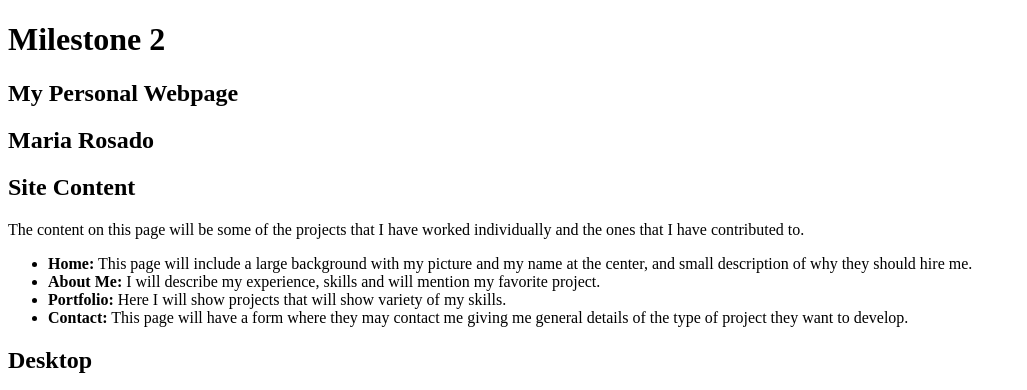
After one commit to mrosado2/soloparami, a PHP site: page /documentation/milestone-2.php in a window 1280 px wide. The commit adds this page. Shown: the top 390 px of the page, without its empty margins (0-1027 px from the left). Run offline with PHP 8.4, Linux system fonts and the light colour scheme; a stand-in replaces the project's code that opens the database connection.

```diff
--- a/public_html/css/style.css
+++ b/public_html/css/style.css
@@ -47,7 +47,7 @@ section {
 footer {
 	padding: 2rem 0;
 	background-color: aqua;
-	color: #999;
+	color: transparent;
 }
 
 @media only screen and (max-width: 768px) {
--- /dev/null
+++ b/public_html/documentation/milestone-2.php
@@ -0,0 +1,40 @@
+<!DOCTYPE html>
+	<html>
+		<head>
+
+			<meta charset="UTF-8"/>
+
+			<!-- title of assignment here -->
+
+			<title>Milestone 2</title>
+		</head>
+		<body>
+			<header>
+				<h1>Milestone 2</h1>
+				<h2>My Personal Webpage</h2>
+				<h2>Maria Rosado</h2>
+			</header>
+			<!-- Content ans strategy -->
+				<h2>Site Content</h2>
+				<p>The content on this page will be some of the projects that I have worked individually and the ones
+				that I have contributed to.</p>
+				<ul>
+					<li><strong>Home:</strong> This page will include a large background with my picture and my name at
+						the center, and small description of why they should hire me.</li>
+					<li><strong>About Me:</strong> I will describe my experience, skills and will mention my favorite project.</li>
+					<li><strong>Portfolio:</strong> Here I will show projects that will show variety of my skills.</li>
+					<li><strong>Contact:</strong> This page will have a form where they may contact me giving me general
+					details of the type of project they want to develop.</li>
+				</ul>
+
+					<!-- wireframes -->
+				<section>
+					<h2>Desktop</h2>
+					<img src="../img/maria-fullscreen.jpg" alt="fullscreen wireframe ">
+
+					<h2>Mobile</h2>
+					<img src="../img/maria-mobile.jpg" alt="mobile wireframe " >
+
+				</section>
+		</body>
+</html>
```
Also changed, not shown: public_html/documentation/milestone-1.php (added, +55 -0 lines), public_html/index.php (+9 -8 lines), public_html/img/computer-image-plant.png (added), public_html/img/icon-ddcb-lg.png (added).
